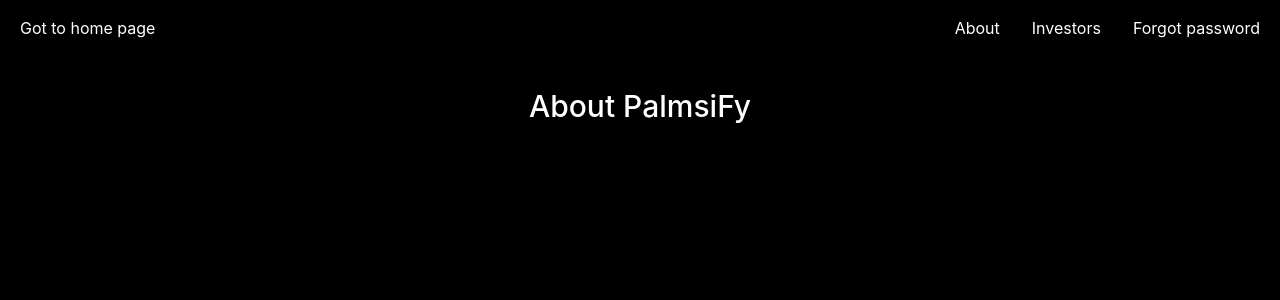
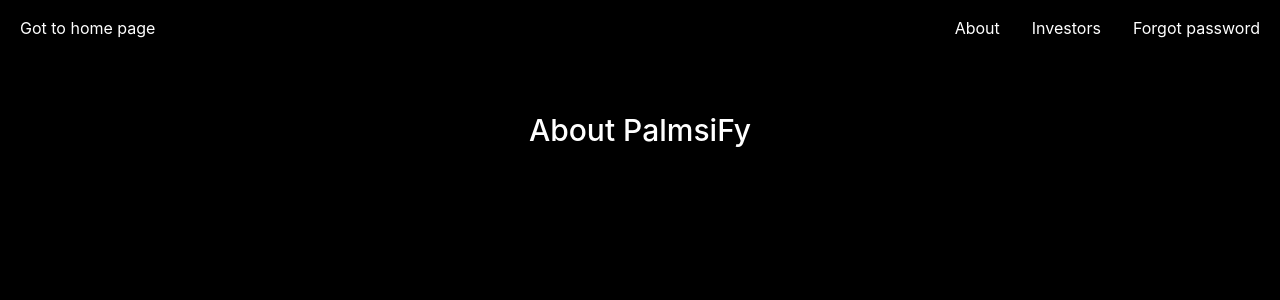
Before and after one commit to italianPalms/palmsiFy, a React (Create React App) app: page /about in a window 1280 px wide. Shown: the top 300 px of the page. Built offline with nearby package versions, Linux system fonts and the light colour scheme.

Commit message:
fix header as fixed, adjust margin on about and investor page

```diff
--- a/src/components/Header.js
+++ b/src/components/Header.js
@@ -26,12 +26,14 @@ export default function Header() {
 
     return (
         <>
+        <div className="fixed">
         <div className="flex justify-between ">
             <button className="p-1 m-3 ml-4"
             onClick={homePage}
             >Got to home page</button>
+        </div>
 
-        <div className="">
+        <div className="fixed top-0 right-0 flex justify-between items-start">
 
         <button className="p-1 m-3"
         onClick={about}
--- a/src/components/LoggedInHeader.js
+++ b/src/components/LoggedInHeader.js
@@ -44,7 +44,7 @@ export function LoggedInHeader () {
 
     return (
         <>
-        <div>
+        <div className="fixed">
             <button className="p-1 m-3 ml-4"
             onClick={profile}
             >Go to profile page</button>
--- a/src/pages/About.jsx
+++ b/src/pages/About.jsx
@@ -6,8 +6,9 @@ export default function About() {
         <div>
             <Header />
         </div>
-        <div className="text-3xl font-medium flex items-center justify-center mt-8">
-        <h1>About PalmsiFy</h1>
+
+        <div className=" flex flex-col font-medium items-center justify-center">
+        <h1 className="text-3xl font-medium m-6 mt-28">About PalmsiFy</h1>
         </div>
         </>
     )
--- a/src/pages/Investors.jsx
+++ b/src/pages/Investors.jsx
@@ -8,7 +8,7 @@ export default function Investors () {
         </div>
 
         <div className="flex flex-col items-center justify-center">
-            <h1 className="text-3xl font-medium m-6">Welcome to our investor page</h1>
+            <h1 className="text-3xl font-medium m-6 mt-28">Welcome to our investor page</h1>
             <p className="mt-6">Here you will find all relevant information that you as an Investors in PalmsiFy need.</p>
 
             <p>This page will be updated every quarter and an email will be sent out to all investors with all relevant information.</p>
```
